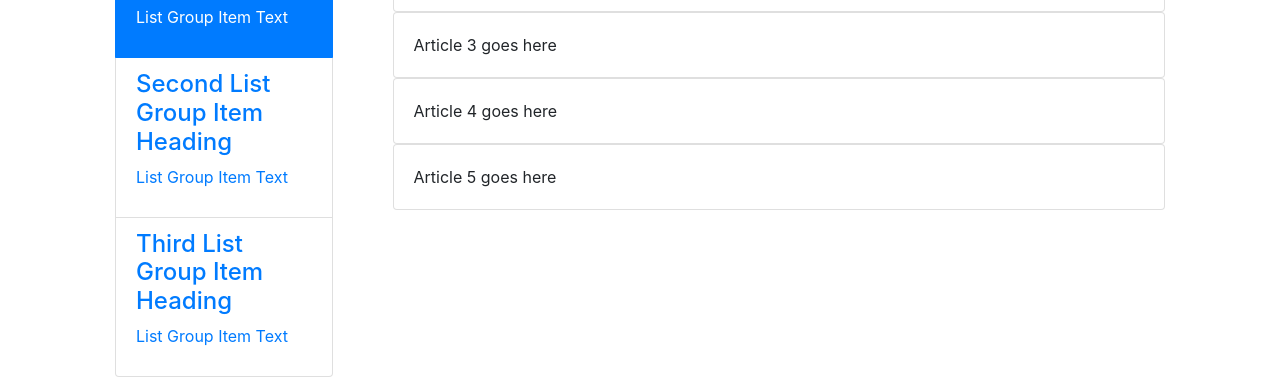
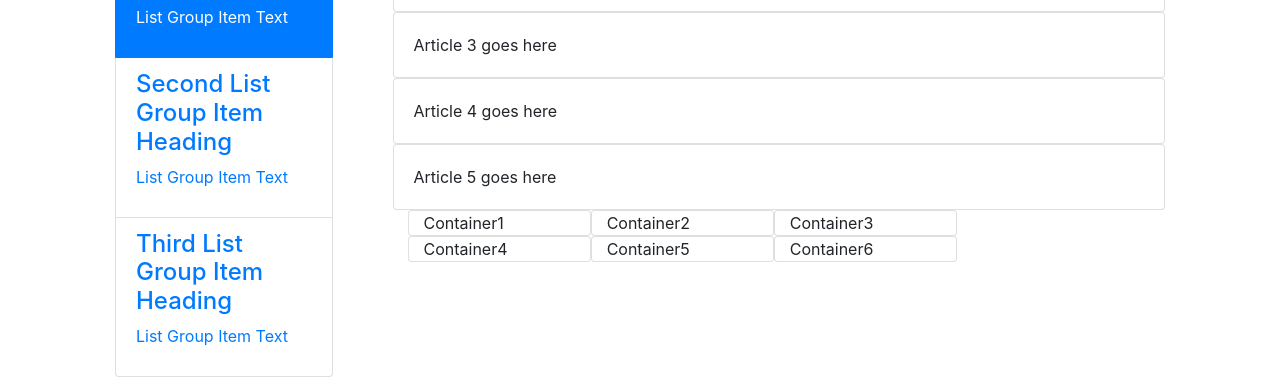
Before and after one commit to jstaugaard3/NYTTwitter, a plain HTML site: page index.html in a window 1280 px wide. Shown: the part 195-576 px from the top of the page. Drawn offline with nearby package versions, Linux system fonts and the light colour scheme; no server answers.

Commit message:
GiphyContainers

```diff
--- a/index.html
+++ b/index.html
@@ -11,8 +11,8 @@
   <script src="https://cdnjs.cloudflare.com/ajax/libs/jquery/3.2.1/jquery.min.js"></script>
 
   <!-- Boot Strap -->
-  <link rel="stylesheet" href="https://stackpath.bootstrapcdn.com/bootstrap/4.2.1/css/bootstrap.min.css"
-    integrity="sha384-GJzZqFGwb1QTTN6wy59ffF1BuGJpLSa9DkKMp0DgiMDm4iYMj70gZWKYbI706tWS" crossorigin="anonymous">
+  <link rel="stylesheet" href="https://stackpath.bootstrapcdn.com/bootstrap/4.2.1/css/bootstrap.min.css" integrity="sha384-GJzZqFGwb1QTTN6wy59ffF1BuGJpLSa9DkKMp0DgiMDm4iYMj70gZWKYbI706tWS"
+    crossorigin="anonymous">
   <!-- Moment.js-->
   <script src="https://cdn.jsdelivr.net/momentjs/2.12.0/moment.min.js"></script>
   <!-- Firebase -->
@@ -82,6 +82,44 @@
                 Article 5 goes here
               </div>
             </div>
+
+
+
+            <!--Giphy Containers-->
+            <div class="col-lg-9">
+              <div class="container">
+                <div class="row">
+                  <div class="col-lg-4 card" id="giphyContainer1">
+                    Container1
+                  </div>
+
+                  <div class="col-lg-4 card" id="giphyContainer2">
+                    Container2
+                  </div>
+
+                  <div class="col-lg-4 card" id="giphyContainer3">
+                    Container3
+                  </div>
+
+
+
+                </div>
+
+                <div class="row">
+                  <div class="col-lg-4 card" id="giphyContainer4">
+                    Container4
+                  </div>
+
+                  <div class="col-lg-4 card" id="giphyContainer5">
+                    Container5
+                  </div>
+
+                  <div class="col-lg-4 card" id="giphyContainer6">
+                    Container6
+                  </div>
+
+
+
                 </div>
               </div>
             </div>
@@ -91,12 +129,11 @@
 
 
 
+
         <!-- Boot Strap Links-->
-  <script src="https://cdnjs.cloudflare.com/ajax/libs/popper.js/1.12.9/umd/popper.min.js"
-    integrity="sha384-ApNbgh9B+Y1QKtv3Rn7W3mgPxhU9K/ScQsAP7hUibX39j7fakFPskvXusvfa0b4Q"
+        <script src="https://cdnjs.cloudflare.com/ajax/libs/popper.js/1.12.9/umd/popper.min.js" integrity="sha384-ApNbgh9B+Y1QKtv3Rn7W3mgPxhU9K/ScQsAP7hUibX39j7fakFPskvXusvfa0b4Q"
           crossorigin="anonymous"></script>
-  <script src="https://maxcdn.bootstrapcdn.com/bootstrap/4.0.0/js/bootstrap.min.js"
-    integrity="sha384-JZR6Spejh4U02d8jOt6vLEHfe/JQGiRRSQQxSfFWpi1MquVdAyjUar5+76PVCmYl"
+        <script src="https://maxcdn.bootstrapcdn.com/bootstrap/4.0.0/js/bootstrap.min.js" integrity="sha384-JZR6Spejh4U02d8jOt6vLEHfe/JQGiRRSQQxSfFWpi1MquVdAyjUar5+76PVCmYl"
           crossorigin="anonymous"></script>
 
 
```
Lines whose indentation alone changed are shown as unchanged.
